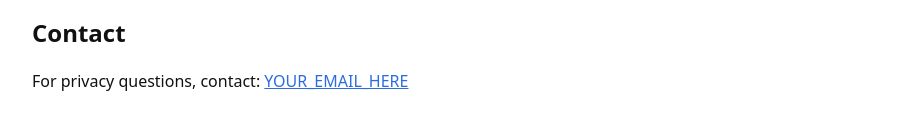
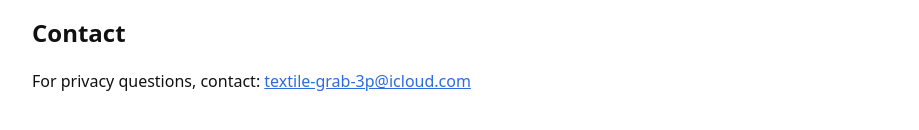
Before and after one commit to BenThere6/budget-app-site, a plain HTML site: page privacy.html in a window 1280 px wide. Shown: the part 890-1020 px from the top of the page, without its empty margins (178-1097 px from the left). Drawn offline with Linux system fonts and the light colour scheme.

Commit message:
Update privacy.html

```diff
--- a/privacy.html
+++ b/privacy.html
@@ -55,7 +55,7 @@
 
     <h2>Contact</h2>
     <p>
-      For privacy questions, contact: <a href="mailto:YOUR_EMAIL_HERE">YOUR_EMAIL_HERE</a>
+      For privacy questions, contact: <a href="mailto:textile-grab-3p@icloud.com">textile-grab-3p@icloud.com</a>
     </p>
 
     <script>
```
